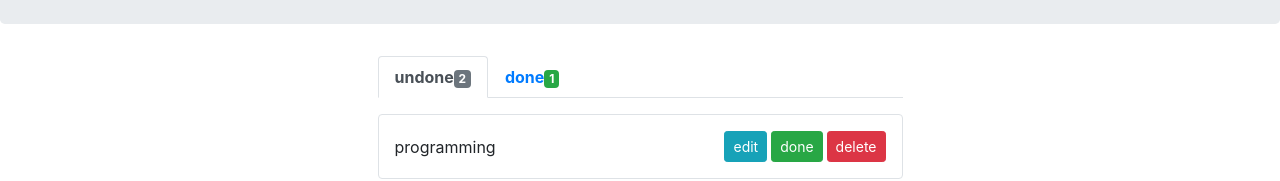
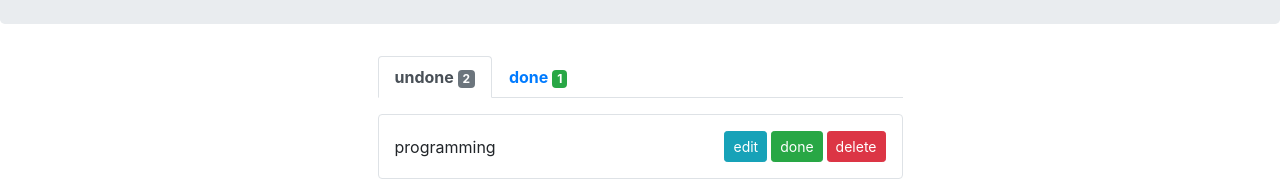
Before and after one commit to fezebr/ToDoList, a React (Create React App) app: page / in a window 1280 px wide. Shown: the part 300-481 px from the top of the page. Built offline with nearby package versions, Linux system fonts and the light colour scheme.

Commit message:
update project and add undone button
update project and add undone button

```diff
--- a/package.json
+++ b/package.json
@@ -1,5 +1,5 @@
 {
-  "homepage" : "https://fezebr.github.io/todo",
+  "homepage": "https://fezebr.github.io/todo",
   "name": "todo",
   "version": "0.1.0",
   "private": true,
--- a/src/App.js
+++ b/src/App.js
@@ -67,7 +67,7 @@ function App() {
 const handelDoneTask = (id) =>{
   const dupTodo = [...todo];/// duplicate todo state
   const todoIndex = dupTodo.findIndex(item => item.id === id);
-  dupTodo[todoIndex].doneStatus = true
+  dupTodo[todoIndex].doneStatus = !dupTodo[todoIndex].doneStatus
   setTodo(dupTodo)
 
 }
@@ -84,7 +84,8 @@ const handelDoneTask = (id) =>{
         task,
         edited: handelEditeStatus,
         changed:handelChangeTask,
-        done,setDone,
+        done,
+        setDone,
         Done:handelDoneTask
 
       }}
--- a/src/components/Todo/ManageTodos.jsx
+++ b/src/components/Todo/ManageTodos.jsx
@@ -16,7 +16,7 @@ const ManageTodos = () => {
                                         onClick={() => setDone(false)}
                                    >
                                         undone
-                                          <span className="badge badge-secondary">
+                                        <span className="badge badge-secondary ml-1">
                                              {todo.filter(item => item.doneStatus == false).length}
                                         </span>
                                    </a>
@@ -25,16 +25,18 @@ const ManageTodos = () => {
                                         onClick={() => setDone(true)}
                                    >
                                         done
-                                         <span className="badge badge-success">
+                                        <span className="badge badge-success ml-1">
                                              {todo.filter(item => item.doneStatus == true).length}
 
                                         </span></a>
                               </div>
                          </nav>
+
                          {filterTodo.map(item => (
                               <Todo
                                    key={item.id}
                                    titel={item.titel}
+                                   doneStatus={item.doneStatus}
                                    editeStatus={item.editeStatus}
                                    deleted={() => context.deleted(item.id)}
                                    edited={() => context.edited(item.id)}
--- a/src/components/Todo/Todo.jsx
+++ b/src/components/Todo/Todo.jsx
@@ -1,6 +1,6 @@
 import React from 'react';
 
-const Todo = ({ titel, deleted,edited,editeStatus,changed,Done}) => {
+const Todo = ({ titel, deleted,edited,editeStatus,changed,Done,doneStatus}) => {
      let input = null
      if(editeStatus){
           input = <input
@@ -17,12 +17,13 @@ const Todo = ({ titel, deleted,edited,editeStatus,changed,Done}) => {
                          {/* <input placeholder={titel} /> */}
                          {input}
 
+
                     </div>
 
 
                     <div>
                          <button type="button" className="btn btn-info btn-sm" onClick={edited}>edit</button>
-                         <button type="button" className="btn btn-success btn-sm ml-1"onClick ={Done}>done</button>
+                         <button type="button" className="btn btn-success btn-sm ml-1"onClick ={Done}>{doneStatus ? "undone": "done"}</button>
                          <button type="button" className="btn btn-danger btn-sm ml-1" onClick={deleted}>delete</button>
 
                     </div>
```
Also changed, not shown: 2 other files (tests, documents, lock files or other folders).
